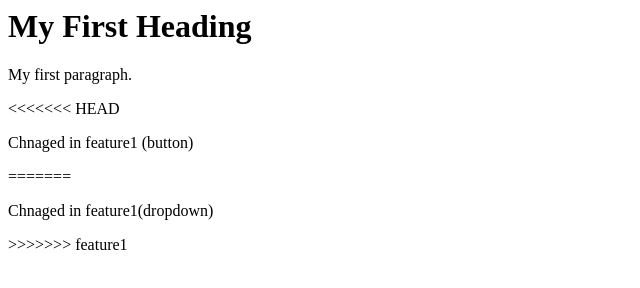
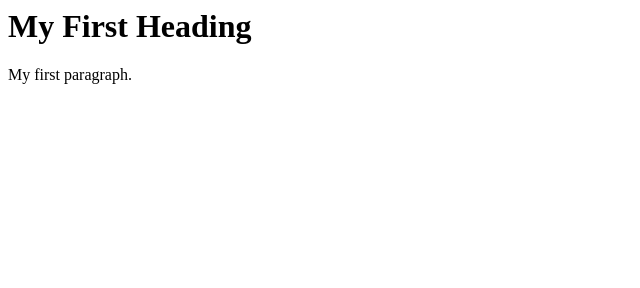
Before and after one commit to TaufiqulIslamKhan/localrepo2, a plain HTML site: page index.html in a window 1280 px wide. Shown: the whole page, without its empty margins (0-640 px from the left). Drawn offline with Linux system fonts and the light colour scheme.

Commit message:
last check

```diff
--- a/index.html
+++ b/index.html
@@ -4,11 +4,5 @@
 <h1>My First Heading</h1>
 <p>My first paragraph.</p>
 
-<<<<<<< HEAD
-<p>Chnaged in feature1 (button)</p>
-=======
-<p>Chnaged in feature1(dropdown)</p>
->>>>>>> feature1
-
 </body>
 </html>
```
